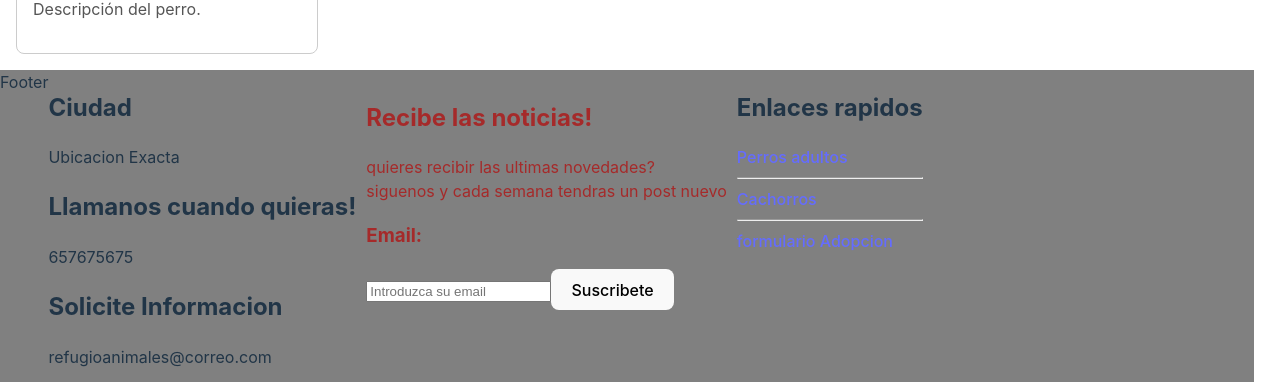
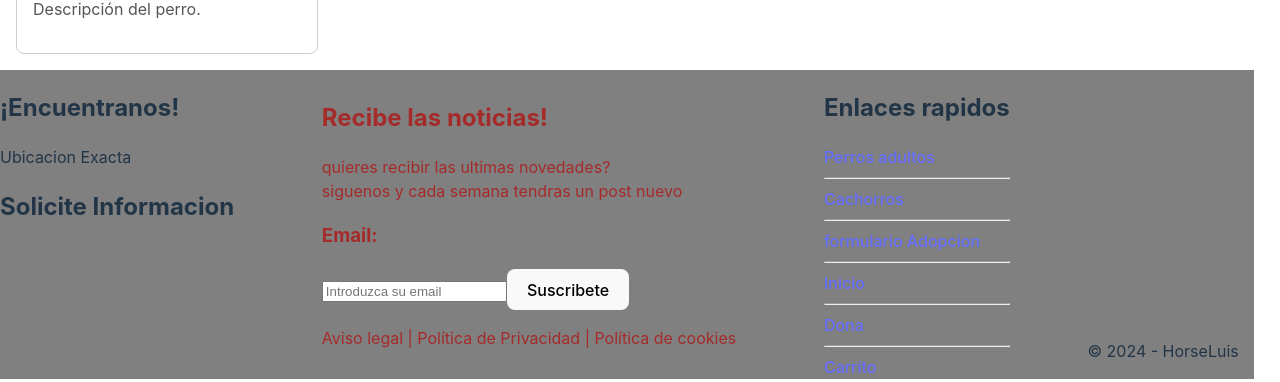
Before and after one commit to tommysoeder/Pet-Shop, a React (Vite) app in the folder My-app/: page / in a window 1280 px wide. Shown: the part 1181-1563 px from the top of the page. Built offline with nearby package versions, Linux system fonts and the light colour scheme.

Commit message:
footerNoTerminado

```diff
--- a/My-app/src/App.css
+++ b/My-app/src/App.css
@@ -7,10 +7,28 @@
 .footer{
   display: flex;
   background-color: grey;
+  justify-content: space-between
+
 
 }
 
 .boletincss{
   margin: 10px;
   color: brown;
+
 }
+
+.CopyCss{
+display: flex;
+align-items: flex-end;
+margin-right: 15px;
+
+}
+.PrimInfoFooter{
+  margin-left: 10px;
+}
+
+.NombreIcono{
+  display: inline;
+  margin-left: 5px;
+}
--- /dev/null
+++ b/My-app/src/Components/CopyrightFooter.jsx
@@ -0,0 +1,9 @@
+export function CopyrightFooter(){
+    return(
+        <div className="CopyCss" >
+
+            <p>© 2024 - HorseLuis</p>
+
+        </div>
+    )
+}
--- a/My-app/src/Components/CorreoElectronico.jsx
+++ b/My-app/src/Components/CorreoElectronico.jsx
@@ -1,8 +1,16 @@
+import { useState } from "react"
+
 export function CorreoElectronico(){
+    const [textoRefugio, setTextoRefugio]=useState(false)
+
+    const toggleRefugio=()=>{
+        setTextoRefugio(!textoRefugio)
+    }
     return(
         <div>
             <h2>Solicite Informacion</h2>
-            <p>refugioanimales@correo.com</p>
+             <i class="fa-solid fa-envelope" onClick={toggleRefugio}></i>
+             {textoRefugio && <p className="NombreIcono">refugioanimales@correo.com </p> }
         </div>
     )
 }
--- a/My-app/src/Components/DireccionContacto.jsx
+++ b/My-app/src/Components/DireccionContacto.jsx
@@ -2,8 +2,8 @@ export function DireccionContacto(){
 
     return(
     <div>
-        <h2>Ciudad</h2>
-        <p>Ubicacion Exacta</p>
+        <h2>¡Encuentranos!</h2>
+        <p> <i class="fa-solid fa-location-dot"></i> Ubicacion Exacta</p>
     </div>)
 
 }
--- a/My-app/src/Components/EnlacesRapidos.jsx
+++ b/My-app/src/Components/EnlacesRapidos.jsx
@@ -1,12 +1,24 @@
+
+
 export function EnlacesRapidos(){
+
+    //Link to="/dona">Dona</Link>  asis e hacen los links//
     return(
         <div>
             <h2>Enlaces rapidos</h2>
-            <a href="">Perros adultos</a>
+            <a href=""><i class="fa-solid fa-dog"></i> Perros adultos</a>
             <hr />
-            <a href="">Cachorros</a>
+            <a href=""><i class="fa-solid fa-paw"></i> Cachorros</a>
             <hr />
             <a href="">formulario Adopcion</a>
+            <hr />
+            <a href=""> <i class="fa-solid fa-house"></i> Inicio</a>
+            <hr />
+            <a href=""><i class="fa-brands fa-paypal"></i> Dona</a>
+            <hr />
+            <a href=""> <i class="fa-solid fa-cart-shopping"></i> Carrito</a>
+
+
 
         </div>
     )
--- a/My-app/src/Components/NuestroBoletin.jsx
+++ b/My-app/src/Components/NuestroBoletin.jsx
@@ -8,6 +8,7 @@ export function NuestroBoletin(){
             <h3>Email:</h3>
             <input placeholder="Introduzca su email" type="text" />
             <button>Suscribete</button>
+            <p>Aviso legal | Política de Privacidad | Política de cookies</p>
         </div>
     )
 
--- a/My-app/src/Components/NumeroTelefono.jsx
+++ b/My-app/src/Components/NumeroTelefono.jsx
@@ -1,8 +1,32 @@
+import { useState } from "react"
+
+
+
 export function NumeroTelefono(){
+    const [seeInstagram,setSeeInstagram]= useState(false);
+    const [seeTelefono,setSeeTelefono]=useState(false)
+
+    const toggleInstagram=()=>{
+        setSeeInstagram(!seeInstagram);
+    }
+
+    const toggleTelefono=()=>{
+        setSeeTelefono(!seeTelefono)
+    }
     return(
         <div>
-            <h2>Llamanos cuando quieras!</h2>
-            <p>657675675</p>
+            <div>
+            <i class="fa-brands fa-instagram" onClick={toggleInstagram}> </i>
+            {seeInstagram && <p className="NombreIcono">HorseLuisInsta</p>}
+            </div>
+
+
+            <div>
+            <i class="fa-solid fa-phone" onClick={toggleTelefono}></i>
+            {seeTelefono && <p className="NombreIcono">657675675</p>}
+            </div>
+
+
         </div>
     )
 }
--- a/My-app/src/Pages/Footer.jsx
+++ b/My-app/src/Pages/Footer.jsx
@@ -1,16 +1,20 @@
+
+
 import { EnlacesRapidos } from "../Components/EnlacesRapidos"
 import { InformacionContacto } from "../Components/InformacionContacto"
 import { NuestroBoletin } from "../Components/NuestroBoletin"
+import { CopyrightFooter } from '../Components/CopyrightFooter';
 
 
 const Footer = () => {
   return (
-    <div class="footer">
-      Footer
+    <div className="footer">
+
 
       <InformacionContacto/>
       <NuestroBoletin/>
       <EnlacesRapidos/>
+      <CopyrightFooter/>
       </div>
   )
 }
```
